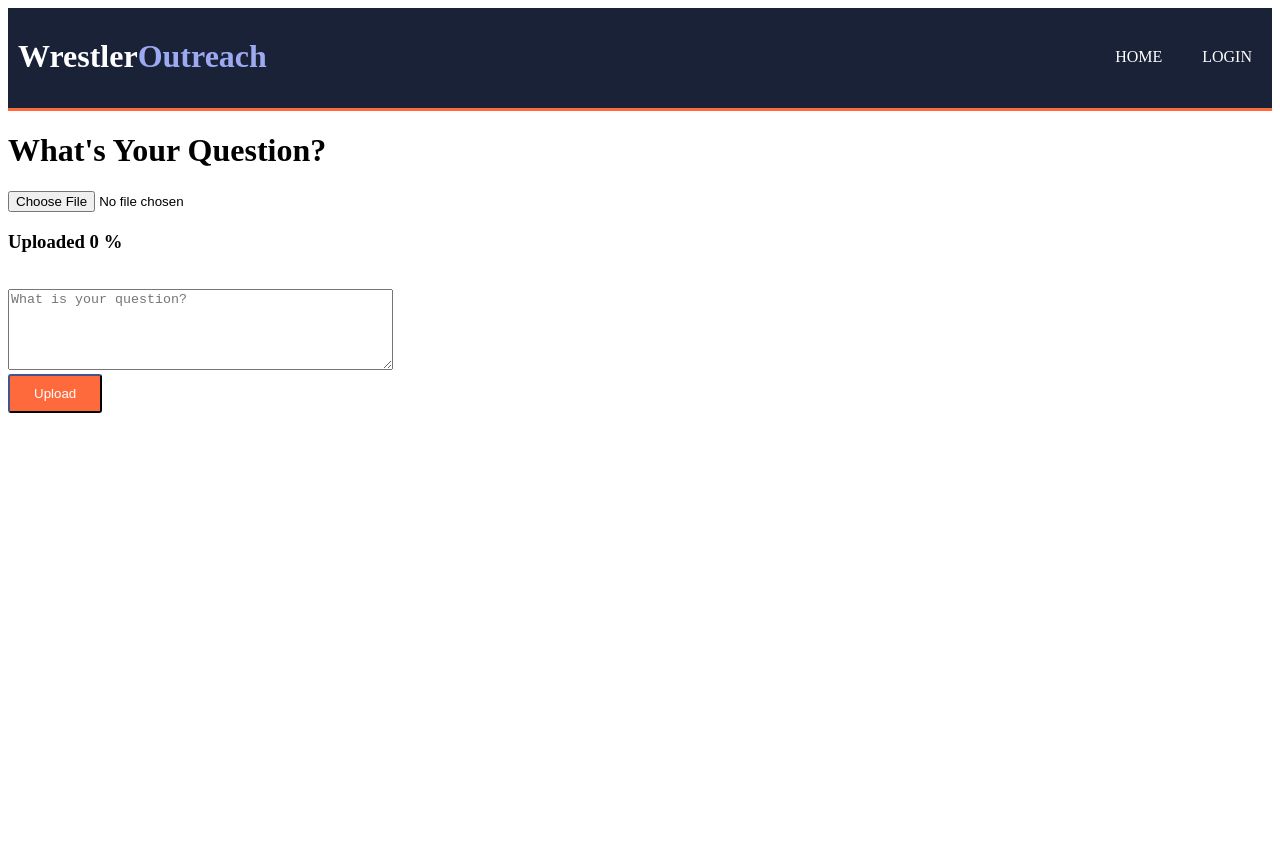
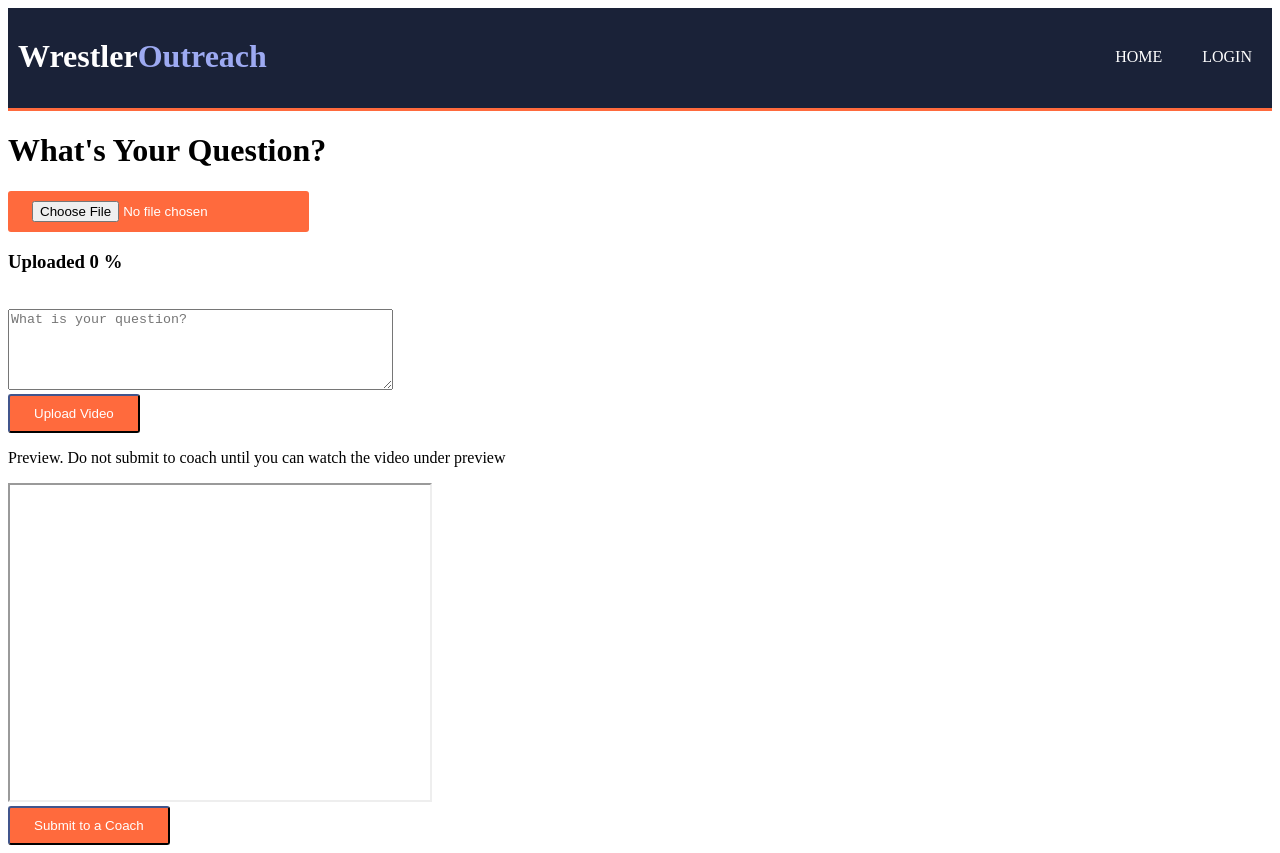
Before and after one commit to korbinm/wrestleroutreach, a React (Create React App) app: page /Form in a window 1280 px wide. Before the commit the page ends 800 px from the top, so only its background shows below. Built offline with nearby package versions, Linux system fonts and the light colour scheme.

Commit message:
added preview

```diff
--- a/src/App.css
+++ b/src/App.css
@@ -10,6 +10,14 @@ button{
   padding: 10px 24px;
   color:#FFFFFF;
 }
+input[type=file] {
+  background-color: #FF6A3D;
+  border-radius: 3px;
+  border-color: #1A2238;
+  padding: 10px 24px;
+  color:#FFFFFF;
+}
+
 button:hover{
   box-shadow: 0 12px 16px 0 rgba(0,0,0,0.24), 0 17px 50px 0 rgba(0,0,0,0.19)
 }
--- a/src/webpages/Form.js
+++ b/src/webpages/Form.js
@@ -3,15 +3,19 @@ import "../App.css";
 import { useNavigate } from "react-router-dom";
 import { storage } from "../firebase";
 import { ref, getDownloadURL, uploadBytesResumable } from "firebase/storage";
+import Player from "./Player.js";
+import { useAuth0 } from "@auth0/auth0-react";
 
 function Form() {
   const [progress, setProgress] = useState(0);
+  const [url, setURL] = useState("");
   const navigate = useNavigate();
-  const refVideo = useRef(null);
   const refQuestion = useRef(null);
-  var question = ""; //this contains the question that the user has
+  const [question, getQuestion] = useState("");
+  const { user } = useAuth0(); //this takes the username from auth0
 
   const formHandler = (e) => {
+    getQuestion(user.name + ": " + refQuestion.current.value);
     e.preventDefault();
     const file = e.target[0].files[0];
     uploadFiles(file);
@@ -32,7 +36,7 @@ function Form() {
       },
       (err) => console.log(err),
       () => {
-        getDownloadURL(uploadTask.snapshot.ref).then((url) => console.log(url));
+        getDownloadURL(uploadTask.snapshot.ref).then((url) => setURL(url));
       }
     );
   };
@@ -43,7 +47,7 @@ function Form() {
       </div>
       <div className="App">
         <form onSubmit={formHandler}>
-          <input type="file" className="input" />
+          <input type="file" className="input" accept="video/*" />
           <h3>Uploaded {progress} %</h3>
           <br></br>
           <textarea
@@ -53,11 +57,30 @@ function Form() {
             ref={refQuestion}
           ></textarea>
           <br></br>
-          <button type="submit">Upload</button>
+          <button type="submit">Upload Video</button>
         </form>
-        {/*line here which sends uploaded video to google drive acct and then gets the link to the video*/}
+        <div>
+          <div>
+            <p>
+              Preview. Do not submit to coach until you can watch the video
+              under preview
+            </p>
+          </div>
+          <div>{Player(url)}</div>
+        </div>
+        <div>
+          <button
+            onClick={() => {
+              console.log(question); //this should be uploaded to the database instead of console.logged
+              navigate("/Confirmation");
+            }}
+          >
+            Submit to a Coach
+          </button>
+        </div>
       </div>
     </div>
   );
 }
+
 export default Form;
--- a/src/webpages/Player.js
+++ b/src/webpages/Player.js
@@ -1,8 +1,6 @@
 import React from "react";
 
-function Player() {
-  const source =
-    "https://firebasestorage.googleapis.com/v0/b/wrestleroutreach-df6f7.appspot.com/o/20190609_115207.mp4?alt=media&token=20457511-642c-4727-b5d6-7ac076031a27";
+function Player(source) {
   return (
     <div>
       <div>
--- a/src/webpages/Upload.js
+++ b/src/webpages/Upload.js
@@ -1,7 +1,7 @@
 import React, { useState, useRef } from "react";
 import "../App.css";
 import { useAuth0 } from "@auth0/auth0-react";
-
+import Player from "./Player.js";
 function App() {
   const inputRef = useRef(null);
   const [data, setData] = useState("");
@@ -14,6 +14,9 @@ function App() {
     <div>
       <div>
         <h1>Chat</h1>
+      </div>
+      <div>
+        <Player />
       </div>
       <div>
         <textarea id="chat" rows="15" readonly value={data}></textarea>
```
